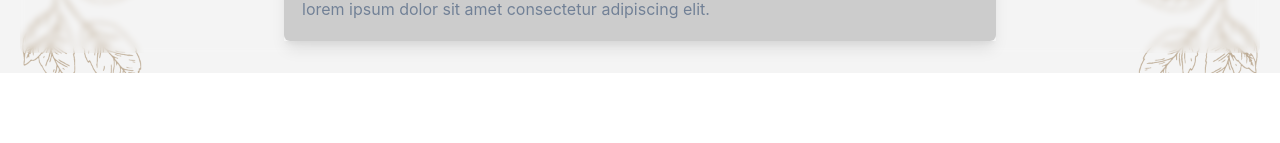
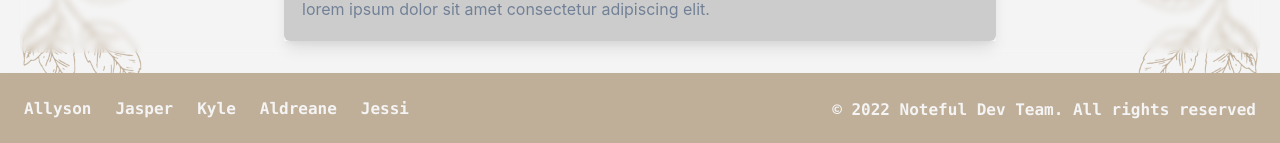
Before and after one commit to a-vitug/Noteful, a React (Create React App) app in the folder client/: page / in a window 1280 px wide. Shown: the part 883-1026 px from the top of the page. Before the commit the page ends 956 px from the top, so only its background shows below. Built offline with nearby package versions, Linux system fonts and the light colour scheme; no server answers; a web font is replaced by a local one.

Commit message:
added footer

```diff
--- a/client/src/App.js
+++ b/client/src/App.js
@@ -16,6 +16,7 @@ import Signup from './pages/auths/Signup';
 import Authspage from './pages/auths/Authspage';
 import Post from './pages/Post';
 import Navbar from './components/Navbar';
+import Footer from './components/Footer/'
 
 const httpLink = createHttpLink({
   uri: '/graphql',
@@ -56,7 +57,7 @@ function App() {
           <Route exact path='/profile/:username' element={<Profile />} className='Profile' />
           <Route exact path='/post/:postId' element={<Post />} className='Post' />
         </Routes>
-
+      <Footer/>
       </div>
     </ApolloProvider>
 
--- /dev/null
+++ b/client/src/components/Footer/index.js
@@ -0,0 +1,40 @@
+import React from 'react';
+import {
+    Box,
+    Container,
+    Link,
+    Stack,
+    Text,
+    Spacer,
+    Flex,
+  } from '@chakra-ui/react';
+  import { useColorMode, useColorModeValue } from '@chakra-ui/color-mode';
+
+const Footer = () => {
+  const { colorMode, toggleColorMode } = useColorMode();
+  const isDark = colorMode === 'dark';
+  const textcolor = useColorModeValue('#BFAE98', '#E8DFD8');
+  const bgcolor = useColorModeValue('RGBA(0, 0, 0, 0.16)', 'RGBA(0, 0, 0, 0.36)');
+
+return (
+    <Box boxShadow='md'
+    backgroundColor={isDark ? "#F4F4F4" : "#BFAE98" }
+      color={isDark ? "#BFAE98" : "#F4F4F4"}>
+      <Flex p={6}>
+        <Box as="kbd" fontWeight="bold">
+        <Stack direction={'row'} spacing={6}>
+          <Link href={'https://github.com/a-vitug'}>Allyson </Link>
+          <Link href={'https://github.com/Jbarcial25'}>Jasper </Link>
+          <Link href={'https://github.com/KJustin03'}>Kyle </Link>
+          <Link href={'https://github.com/aldreanelafont'}>Aldreane </Link>
+          <Link href={'https://github.com/microjess'}>Jessi </Link>
+        </Stack>
+        </Box>
+        <Spacer />
+        <Box><Text as="samp" fontWeight="bold" >© 2022 Noteful Dev Team. All rights reserved</Text></Box>
+      </Flex>
+    </Box>
+  );
+};
+
+export default Footer;
```
